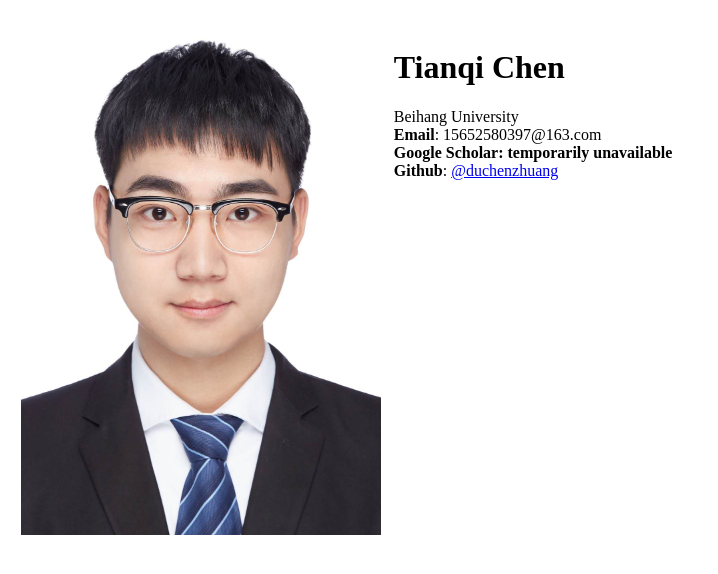
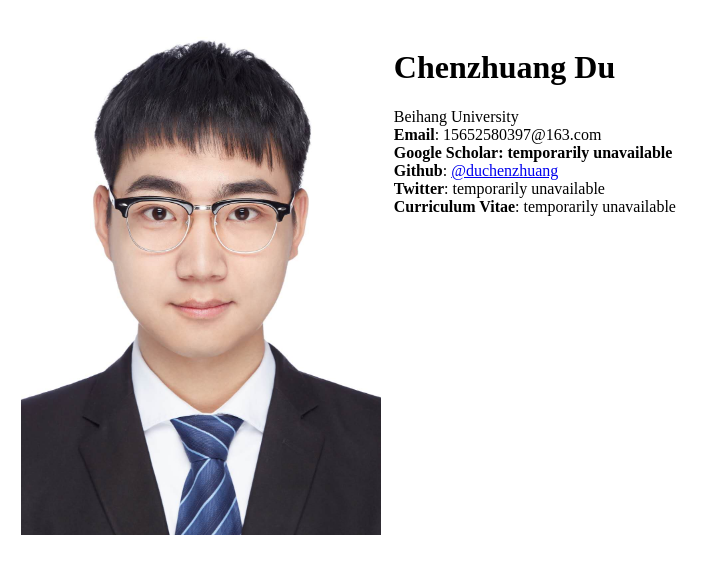
Before and after one commit to PEGASUS1993/duchenzhuang.github.io, a plain HTML site: page index.html in a window 1280 px wide. Shown: the whole page, without its empty margins (0-718 px from the left). Drawn offline with Linux system fonts and the light colour scheme.

Commit message:
Update index.html

```diff
--- a/index.html
+++ b/index.html
@@ -3,22 +3,28 @@
 
 <div>
 <div style="float:left;padding:13px">
-  <img src="/个人照片.jpg" height="514" weight="360">
+  <img src="/个人照片.jpg" height="514" weight="230px">
 </div>
 
 <div style="padding:20px;padding-left:20px">
-<h1> Tianqi Chen </h1>
+<h1> Chenzhuang Du </h1>
 <ul style="list-style-type:none">
 <li>
     Beihang University</br>
 <li>
 <li>
   <b>Email</b>: <a>15652580397@163.com</a> </li>
-  <li>
+<li>
   <b>Google Scholar: temporarily unavailable </b>
 <li>
   <b>Github</b>: <a href="https://github.com/duchenzhuang">@duchenzhuang</a>
 <li>
+<li>
+  <b>Twitter</b>: temporarily unavailable
+<li>
+  <b>Curriculum Vitae</b>: temporarily unavailable
+<li>
+
 </div>
 
 
```
